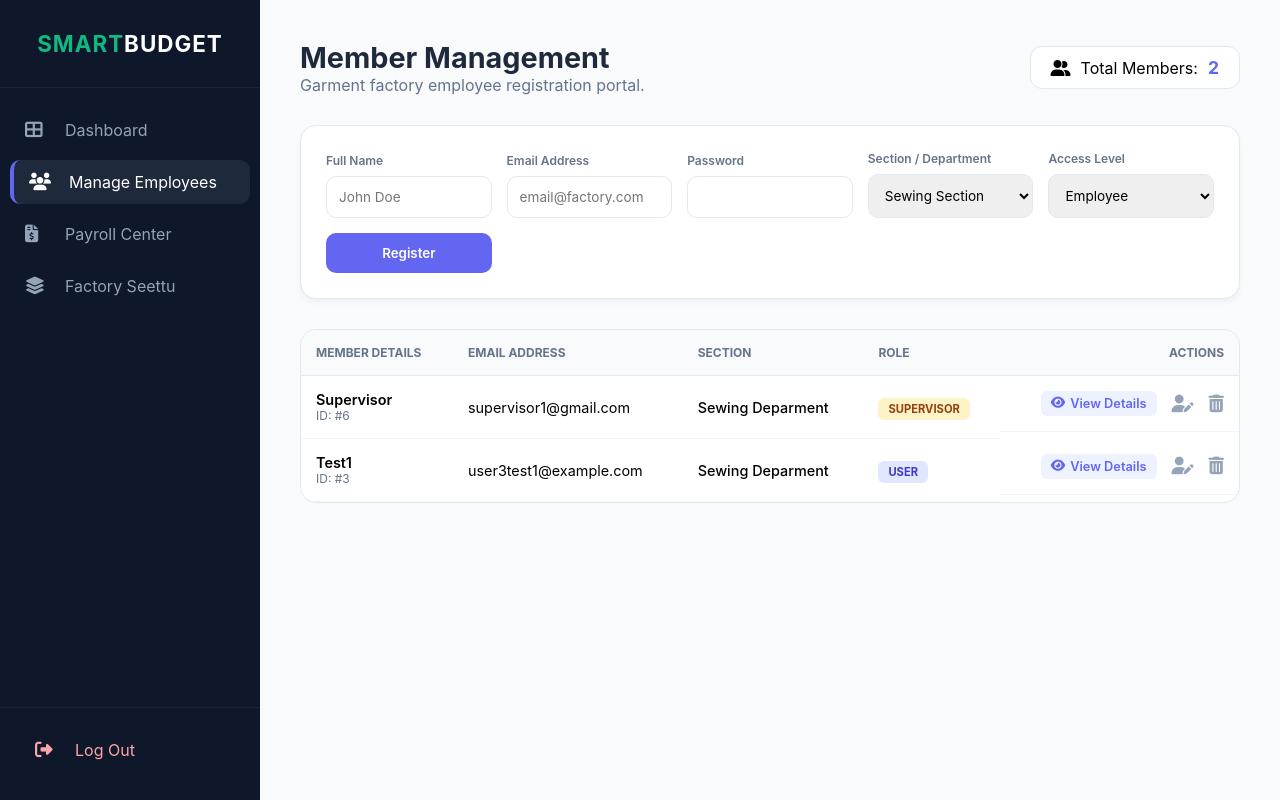
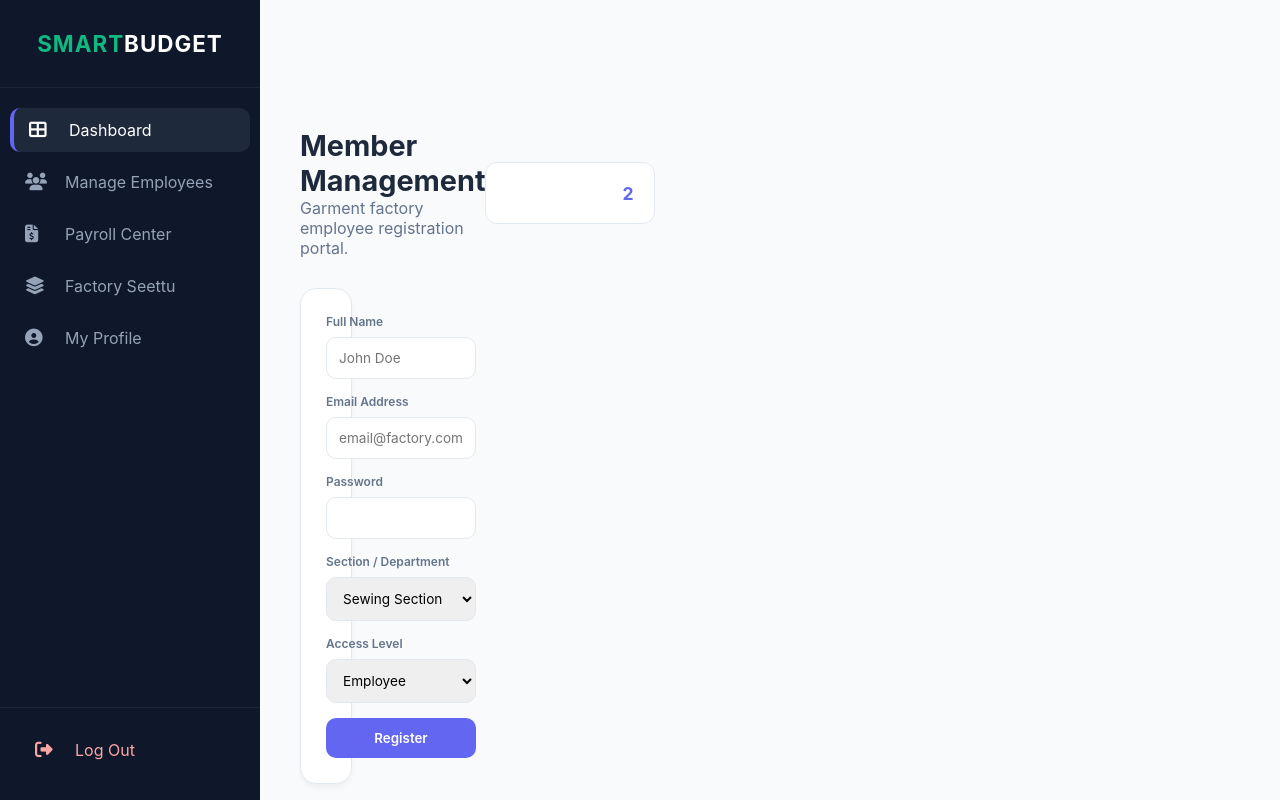
Before and after one commit to DilushaRathnayake/Final-Project, a PHP site: page /manage_employees.php in a window 1280 px wide. Run offline with PHP 8.4, Linux system fonts and the light colour scheme; data comes from the database, SQL or seed files in the repository.

Commit message:
Update manage_employees.php

```diff
--- a/manage_employees.php
+++ b/manage_employees.php
@@ -181,11 +181,16 @@ $total_members = $count_data['total'];
             <h2>SMART<span style="color:white">BUDGET</span></h2>
         </div>
 
+        <div class="sidebar">
+        <div class="sidebar-header">
+            <h2>SMART<span style="color:white">BUDGET</span></h2>
+        </div>
+
         <div class="nav-links">
-            <a href="admin_dashboard.php" class="nav-item">
+            <a href="admin_dashboard.php" class="nav-item active">
                 <i class="fas fa-th-large"></i> <span>Dashboard</span>
             </a>
-            <a href="manage_employees.php" class="nav-item active">
+            <a href="manage_employees.php" class="nav-item">
                 <i class="fas fa-users"></i> <span>Manage Employees</span>
             </a>
             <a href="salary_process.php" class="nav-item">
@@ -194,13 +199,19 @@ $total_members = $count_data['total'];
             <a href="factory_seettu.php" class="nav-item">
                 <i class="fas fa-layer-group"></i> <span>Factory Seettu</span>
             </a>
+            <a href="profile.php" class="nav-item">
+    <i class="fas fa-user-circle"></i> <span>My Profile</span>
+</a>
         </div>
+
+
         <div class="logout-section">
             <a href="logout.php" class="nav-item" style="color: #fca5a5;">
                 <i class="fas fa-sign-out-alt"></i> <span>Log Out</span>
             </a>
         </div>
     </div>
+
 
     <div class="content">
         <div class="header">
```
